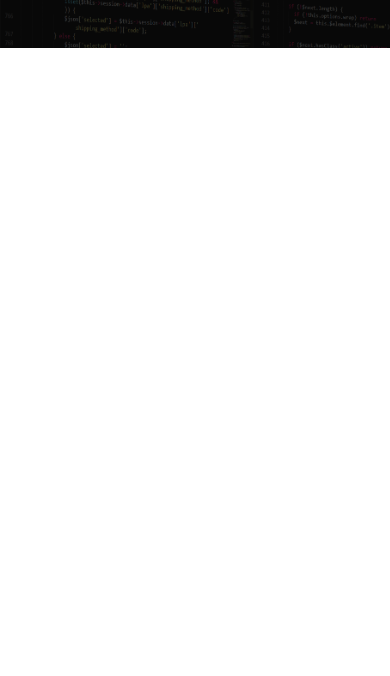
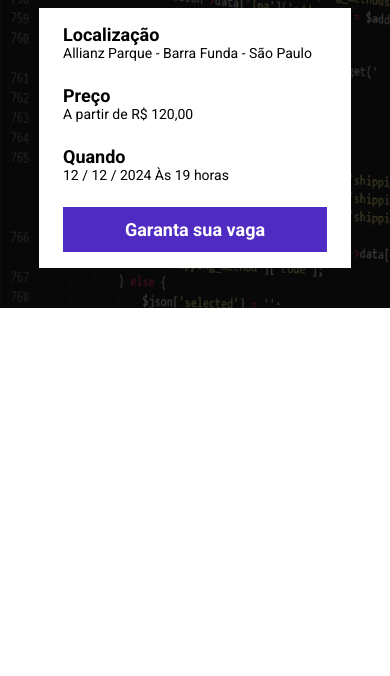
Before and after one commit to lyannabueno/landing_page-ebac, a website built with Parcel: page src/index.html in a window 390 px wide. Shown: the part 168-844 px from the top of the page. Built offline with nearby package versions, Linux system fonts and the light colour scheme.

Commit message:
creating the header

```diff
--- a/src/index.html
+++ b/src/index.html
@@ -18,6 +18,23 @@
         <div class="container">
             <img class="hero__logo" src="./images/ebac_logo.svg" alt="EBAC">
             <p class="hero__text">O maior evento de tecnologia começa em 18d 12h 28m 15s</p>
+            <div class="infos-bar">
+                <ul class="infos-bar__infos">
+                    <li class="infos-bar__infos__item">
+                        <b>Localização</b>
+                        Allianz Parque - Barra Funda - São Paulo
+                    </li>
+                    <li class="infos-bar__infos__item">
+                        <b>Preço</b>
+                        A partir de R$ 120,00
+                    </li>
+                    <li class="infos-bar__infos__item">
+                        <b>Quando</b>
+                        12 / 12 / 2024 Às 19 horas
+                    </li>
+                </ul>
+                <a href="#" class="button button--primary">Garanta sua vaga</a>
+            </div>
         </div>
     </header>
 
--- /dev/null
+++ b/src/styles/componentes/_buttons.less
@@ -0,0 +1,24 @@
+.button {
+    padding: 12px;
+    font-size: 18px;
+    font-weight: bold;
+    text-decoration: none;
+    text-align: center;
+    white-space: nowrap;
+
+    &--primary {
+        color: white;
+        background-color: #4F2AC3;
+    }
+
+    @media (max-width: 1024px) {
+        display: flex;
+        align-items: center;
+    }
+
+    @media (max-width: 640px) {
+        display: block;
+        width: 100%;
+    }
+
+}
--- /dev/null
+++ b/src/styles/componentes/_infos-bar.less
@@ -0,0 +1,41 @@
+.infos-bar {
+    padding: 16px 24px;
+    background-color: #fff;
+    display: flex;
+    justify-content: space-between;
+
+    &__infos {
+        display: flex;
+        gap: 40px;
+
+        &__item {
+            font-size: 14px;
+            color: black;
+
+            b {
+                font-size: 18px;
+                color: black;
+                display: block;
+            }
+        }
+    }
+
+    @media (max-width: 1024px) {
+        &__infos {
+            gap: 16px;
+        }
+    }
+
+    @media (max-width: 640px) {
+        display: block;
+
+        &__infos {
+            display: block;
+
+            &__item {
+                margin-bottom: 24px;
+            }
+        }
+    }
+
+}
--- a/src/styles/main.less
+++ b/src/styles/main.less
@@ -1,4 +1,6 @@
 @import '_hero';
+@import 'componentes/_infos-bar.less';
+@import 'componentes/_buttons.less';
 
 * {
     margin: 0;
@@ -6,6 +8,7 @@
     box-sizing: border-box;
     font-family: "Roboto", sans-serif;
     color: #fff;
+    list-style: none;
 }
 
 .container  {
@@ -13,11 +16,11 @@
     width: 100%;
     margin: 0 auto;
 
+    @media (max-width: 1024px) {
+        max-width: 90%;
+    }
+
     @media (max-width: 640px) {
         max-width: 80%;
     }
-
-    @media (max-width: 1024px) {
-        max-width: 90%;
-    }
 }
```
